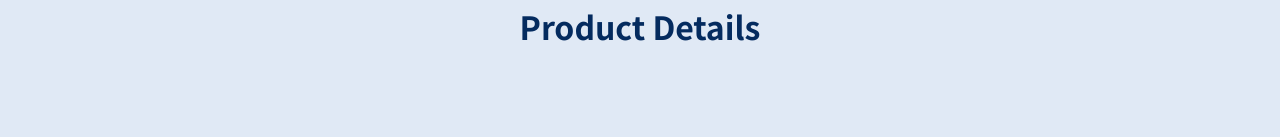
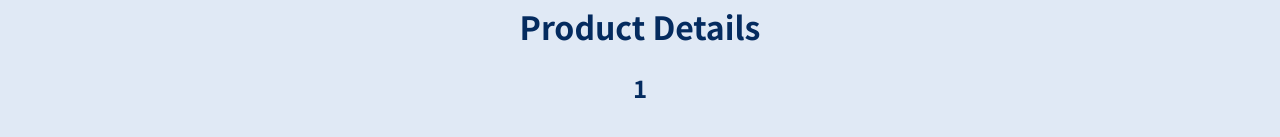
Before and after one commit to rupamsutar/Router, a JavaScript app: page /product-details/1 in a window 1280 px wide. Shown: the part 189-326 px from the top of the page. Built offline with nearby package versions, Linux system fonts and the light colour scheme.

Commit message:
Extracting Route Params

```diff
--- a/src/pages/ProductDetails.js
+++ b/src/pages/ProductDetails.js
@@ -1,7 +1,11 @@
-
+import { useParams } from "react-router-dom";
 const ProductDetails = () => {
+    const params = useParams();
     return (
-        <h1>Product Details</h1>
+        <>
+            <h1>Product Details</h1>
+            <h2>{params.productId}</h2>
+        </>
     )
 }
 
```
